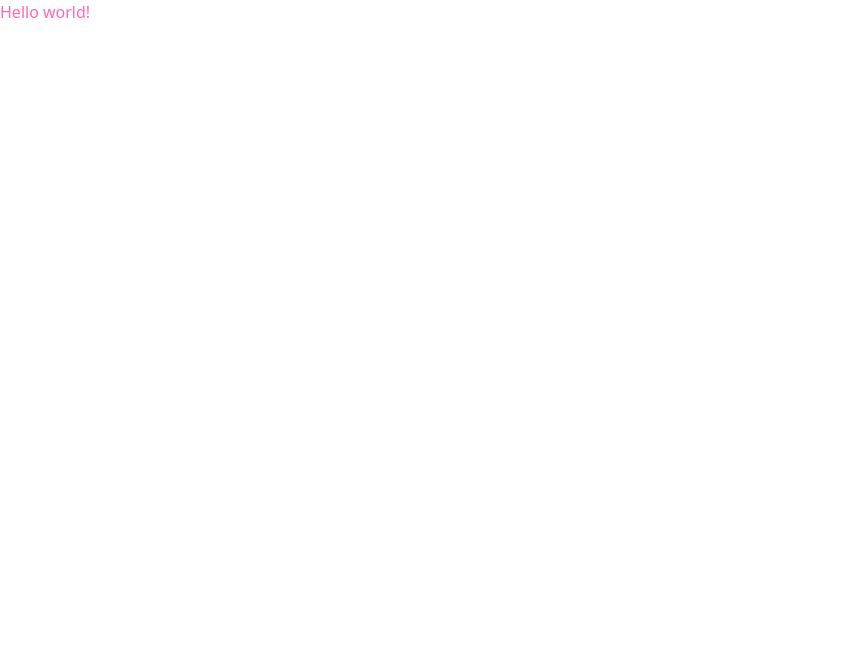
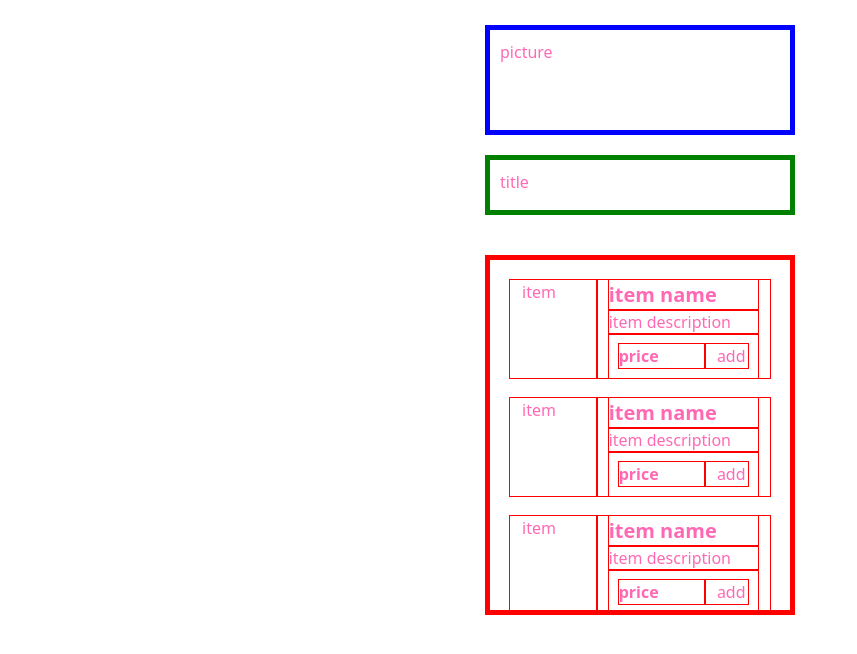
Before and after one commit to MayaLee393/cs378-p1, a plain HTML site: page index.html in a window 1280 px wide. Shown: the whole page, without its empty margins (0-857 px from the left). Drawn offline with nearby package versions, Linux system fonts and the light colour scheme.

Commit message:
wireframe

```diff
--- a/index.html
+++ b/index.html
@@ -14,6 +14,47 @@
   </head>
   <!-- Implement below this point -->
   <body>
-    Hello world!
+    <div class="row" id="label">
+        picture
+    </div>
+    <div class="row" id="title">
+      title
+    </div>
+
+    <div class="row" id="menu">
+      <div class="row">
+        <div class="col-4"> item </div>
+        <div class="col-8">
+          <div class="col-4 item-name"> item name </div>
+          <div class="col-4 item-desc"> item description </div>
+          <div class="row col-4 item-add-price">
+            <div class="col-8 price"> price </div>
+            <div class="col-4"> add </div>
+          </div>
+        </div>
+      </div>
+      <div class="row">
+        <div class="col-4"> item </div>
+        <div class="col-8">
+          <div class="col-4 item-name"> item name </div>
+          <div class="col-4 item-desc"> item description </div>
+          <div class="row col-4 item-add-price">
+            <div class="col-8 price"> price </div>
+            <div class="col-4"> add </div>
+          </div>
+        </div>
+    </div>
+    <div class="row">
+      <div class="col-4"> item </div>
+      <div class="col-8">
+        <div class="col-4 item-name"> item name </div>
+          <div class="col-4 item-desc"> item description </div>
+          <div class="row col-4 item-add-price">
+            <div class="col-8 price"> price </div>
+            <div class="col-4"> add </div>
+          </div>
+      </div>
+  </div>
+    </div>
   </body>
 </html>
--- a/style.css
+++ b/style.css
@@ -1,3 +1,72 @@
 body {
     color: hotpink;
 }
+#label{
+    position: relative;
+    outline: 5px solid blue;
+    width: 300px;
+    height: 100px;
+    margin-left: auto;
+    margin-right: auto;
+    margin-top: 30px;
+}
+
+#title{
+    position: relative;
+    outline: 5px solid green;
+    width: 300px;
+    height: 50px;
+    margin-left: auto;
+    margin-right: auto;
+    margin-top: 30px;
+}
+
+#menu{
+    position: relative;
+    outline: 5px solid red;
+    width: 300px;
+    height: 350px;
+    margin-left: auto;
+    margin-right: auto;
+    margin-top: 50px;
+}
+
+.col-4{
+    outline: 1px solid red;
+}
+
+.col-8{
+    outline: 1px solid red;
+}
+
+.row{
+    position: relative;
+    padding: 10px;
+    margin-left: auto;
+    margin-right: auto;
+}
+
+.item-name{
+    font-weight: bold;
+    font-size: 20px;
+    width: 100%;
+}
+
+.item-desc{
+    font-size: 16px;
+    width: 100%;
+}
+
+.item-add-price{
+    position: relative;
+    margin-left: auto;
+    margin-right: auto;
+    width: 100%;
+}
+
+.price{
+    font-weight: bold;
+    font-size: 16px;
+    text-align: left;
+    padding: 0
+}
```
